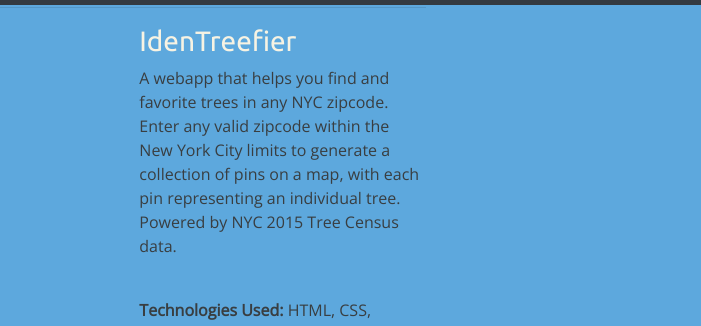
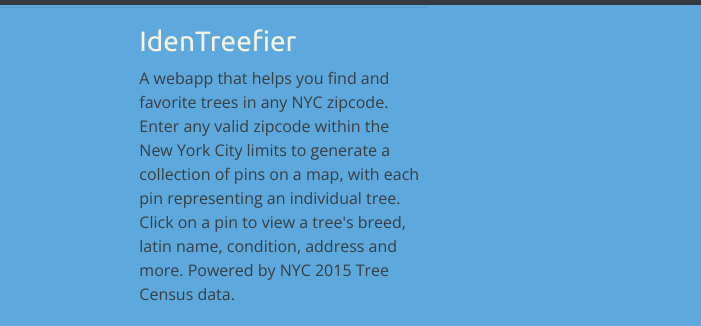
Before and after one commit to plamalfa/plamalfa.github.io, a website: page WebDeveloper/index.html in a window 1280 px wide. Shown: the part 795-1121 px from the top of the page, 579-1280 px from the left. Drawn offline with nearby package versions, Linux system fonts and the light colour scheme.

Commit message:
added to identreefier description

```diff
--- a/WebDeveloper/index.html
+++ b/WebDeveloper/index.html
@@ -88,6 +88,7 @@
                 <h3>IdenTreefier</h3>
                 <p>A webapp that helps you find and favorite trees in any NYC zipcode.
                   Enter any valid zipcode within the New York City limits to generate a collection of pins on a map, with each pin representing an individual tree.
+                  Click on a pin to view a tree's breed, latin name, condition, address and more.
                   Powered by NYC 2015 Tree Census data.
                 </p>
                 <br>
```
